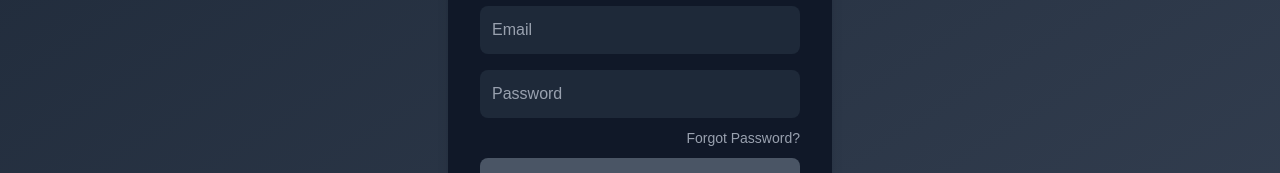
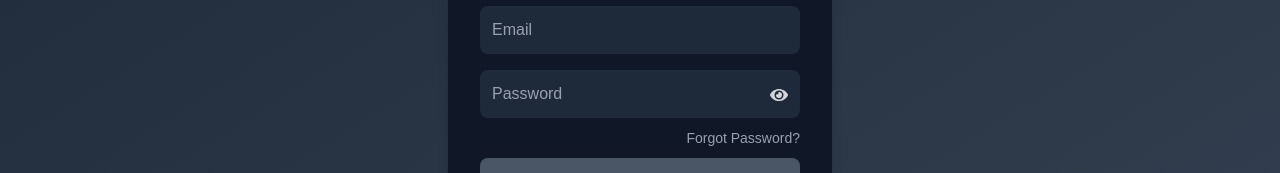
Before and after one commit to AdarshMishra563/frontend-Taskmanagement, a Next.js app: page /login in a window 1280 px wide. Shown: the part 302-475 px from the top of the page. Built offline with nearby package versions, Linux system fonts and the light colour scheme.

Commit message:
eye toggle

```diff
--- a/src/app/login/page.js
+++ b/src/app/login/page.js
@@ -6,8 +6,10 @@ import { useRouter } from 'next/navigation';
 import { useDispatch, useSelector } from 'react-redux';
 import { logout, setUser } from '../store/userSlice';
 import axios from 'axios'
+import { FaEye, FaEyeSlash } from 'react-icons/fa';
 export default function Login() {
   const [error,seterror]=useState("");
+  const [hide,sethide]=useState(false);
 
   const [email, setEmail] = useState('');
   const [password, setPassword] = useState('');
@@ -61,13 +63,16 @@ router.push("/dashboard")
           onChange={(e) => setEmail(e.target.value)}
           className="w-full p-3 mb-4 rounded-lg bg-gray-800 text-white placeholder-gray-400 focus:outline-none focus:ring-2 focus:ring-gray-600"
         />
+        <div className='relative'>
         <input
-          type="password"
+          type={hide?"text":"password"}
           placeholder="Password"
           value={password}
           onChange={(e) => setPassword(e.target.value)}
-          className="w-full p-3 mb-2 rounded-lg bg-gray-800 text-white placeholder-gray-400 focus:outline-none focus:ring-2 focus:ring-gray-600"
-        />
+          className="w-full  p-3 mb-2 rounded-lg bg-gray-800 text-white placeholder-gray-400 focus:outline-none focus:ring-2 focus:ring-gray-600"
+        /><div onClick={()=>{sethide(!hide)}} className='absolute top-4 right-3 cursor-pointer'>{hide?<FaEyeSlash color='#D1D5DB
+' size={18}/>:<FaEye size={18} color='#D1D5DB
+'/>}</div></div>
 <div className="relative mb-8 flex flex-wrap">
 
   {error && (
```
